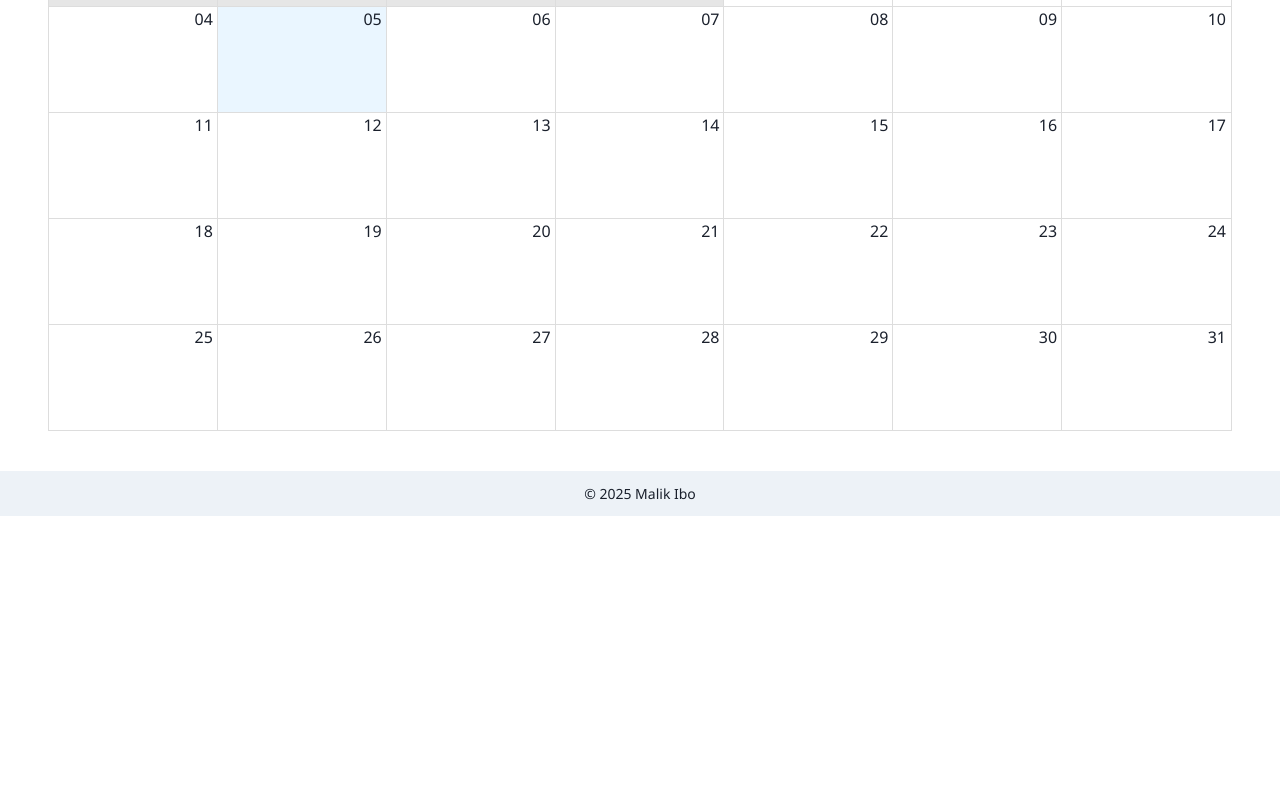
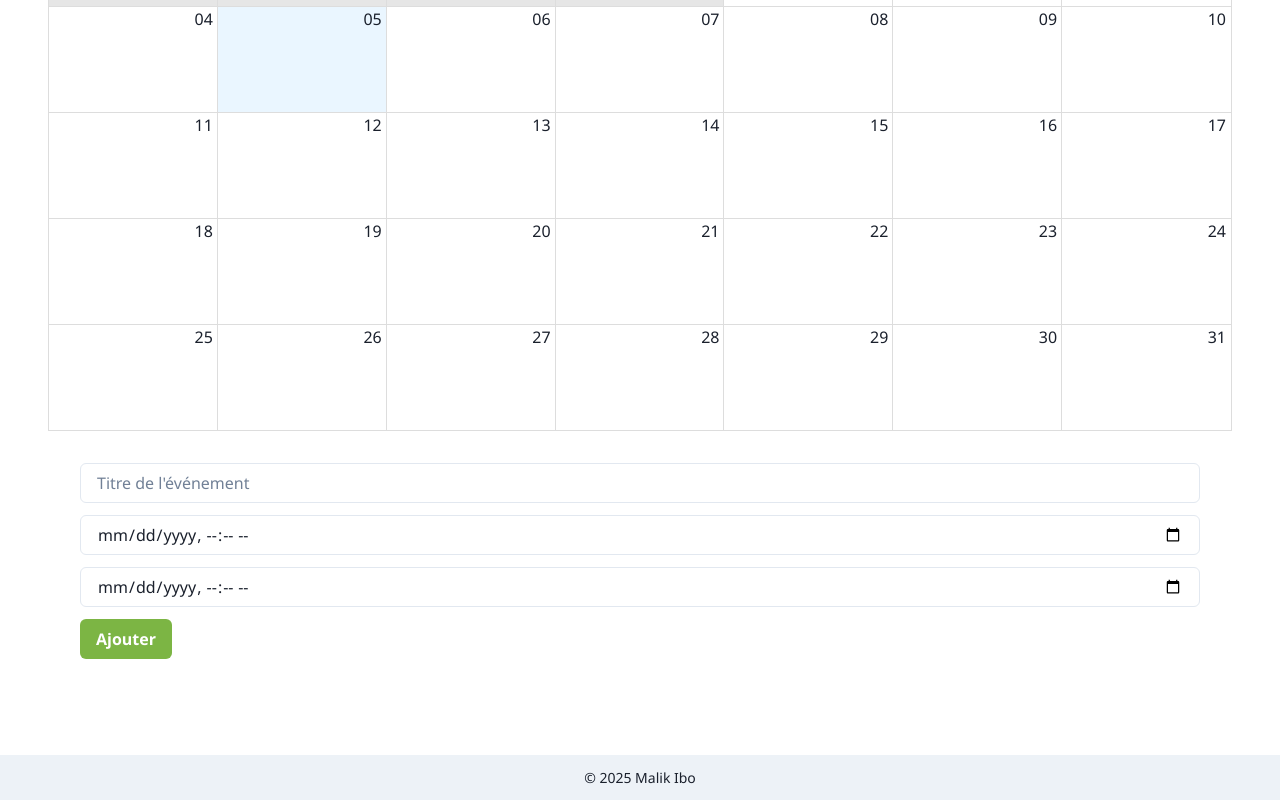
Before and after one commit to Malik971/green-planner, a React (Vite) app: page /calendar in a window 1280 px wide. Shown: the part 338-1138 px from the top of the page. Before the commit the page ends 854 px from the top, so only its background shows below. Built offline with nearby package versions, Linux system fonts and the light colour scheme; no server answers; the database is empty.

Commit message:
ajouter des évenements directement dans le calendrier sans contraite

```diff
--- a/src/layout/Layout.tsx
+++ b/src/layout/Layout.tsx
@@ -1,4 +1,4 @@
-import { ReactNode } from "react";
+import { type ReactNode } from "react";
 import { Box, Flex, Text } from "@chakra-ui/react";
 
 type LayoutProps = {
--- a/src/pages/Calendar.tsx
+++ b/src/pages/Calendar.tsx
@@ -2,9 +2,9 @@ import { Calendar, dateFnsLocalizer } from "react-big-calendar";
 import "react-big-calendar/lib/css/react-big-calendar.css";
 import { format, parse, startOfWeek, getDay } from "date-fns";
 import { fr } from "date-fns/locale/fr";
-import { Box, Heading } from "@chakra-ui/react";
+import { Box, Heading, Input, Button, VStack } from "@chakra-ui/react";
 import { useEffect, useState } from "react";
-import { collection, getDocs } from "firebase/firestore";
+import { addDoc, collection, onSnapshot, Timestamp } from "firebase/firestore";
 import { db } from "../services/firebase";
 
 const locales = {
@@ -27,27 +27,53 @@ type EventType = {
 
 export default function CalendarPage() {
   const [events, setEvents] = useState<EventType[]>([]);
+  const [title, setTitle] = useState("");
+  const [start, setStart] = useState("");
+  const [end, setEnd] = useState("");
 
   useEffect(() => {
-    const fetchEvents = async () => {
-      const snapshot = await getDocs(collection(db, "events"));
+    const unsubscribe = onSnapshot(collection(db, "events"), (snapshot) => {
       const fetchedEvents: EventType[] = snapshot.docs.map((doc) => {
         const data = doc.data();
         return {
           title: data.title,
-          start: data.start.toDate(),
-          end: data.end.toDate(),
+          start: data.start?.toDate?.() || new Date(),
+          end: data.end?.toDate?.() || new Date(),
         };
       });
       setEvents(fetchedEvents);
-    };
+    });
 
-    fetchEvents();
+    return () => unsubscribe();
   }, []);
+
+  const handleAddEvent = async () => {
+    if (!title || !start || !end) {
+      alert("Remplis tous les champs !");
+      return;
+    }
+
+    try {
+      await addDoc(collection(db, "events"), {
+        title,
+        start: Timestamp.fromDate(new Date(start)),
+        end: Timestamp.fromDate(new Date(end)),
+      });
+
+      // Réinitialise les champs
+      setTitle("");
+      setStart("");
+      setEnd("");
+    } catch (error) {
+      console.error("Erreur ajout événement :", error);
+    }
+  };
 
   return (
     <Box p={6}>
       <Heading mb={6}>Planning des espaces verts</Heading>
+
+      {/* Calendrier */}
       <Calendar
         localizer={localizer}
         events={events}
@@ -64,6 +90,28 @@ export default function CalendarPage() {
           agenda: "Agenda",
         }}
       />
+
+            {/* Formulaire d'ajout */}
+      <VStack spacing={3} mb={6} p={8} align="start">
+        <Input
+          placeholder="Titre de l'événement"
+          value={title}
+          onChange={(e) => setTitle(e.target.value)}
+        />
+        <Input
+          type="datetime-local"
+          value={start}
+          onChange={(e) => setStart(e.target.value)}
+        />
+        <Input
+          type="datetime-local"
+          value={end}
+          onChange={(e) => setEnd(e.target.value)}
+        />
+        <Button colorScheme="green" onClick={handleAddEvent}>
+          Ajouter
+        </Button>
+      </VStack>
     </Box>
   );
 }
```
Also changed, not shown: src/pages/Home.tsx (line endings or trailing spaces).
